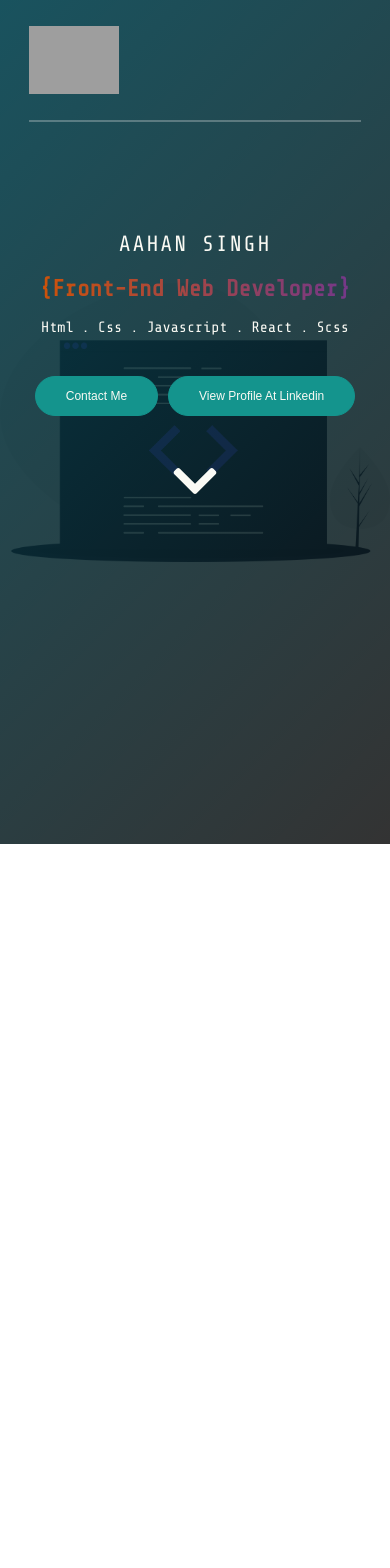
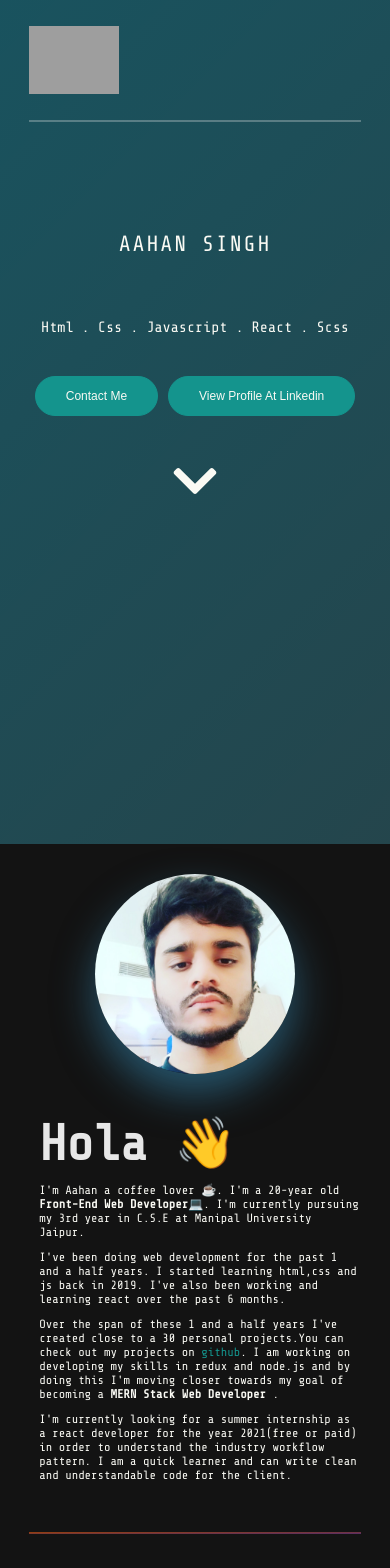
Before and after one commit to ascii-monk123/Portfilio-V2.0, a React (Create React App) app: page / in a window 390 px wide. Shown: the top 1568 px of the page. Before the commit the page ends 844 px from the top, so only its background shows below. Built offline with nearby package versions, Linux system fonts and the light colour scheme; grey boxes are pictures that could not be loaded.

Commit message:
Added the about me section

```diff
--- a/src/Container/Home.js
+++ b/src/Container/Home.js
@@ -3,14 +3,16 @@ import Logo from "../assets/img/landing-page.png";
 import HeadLogo from "../Component/HeadLogo";
 import BlueBtn from "../Component/UI/BlueBtn";
 import { FaChevronDown } from "react-icons/fa";
+import ProfileImg from "../assets/img/my-image.jpg"; //importing the image
 
+//styles for the header and the background
 const headStyles = {
   backgroundImage: `linear-gradient(135deg,rgba(0, 64, 77, 0.9) 0% ,rgba(0, 0, 0, 0.8) 100%),url(${Logo})`,
   backgroundSize: "contain",
   backgroundRepeat: "no-repeat",
-  backgroundPosition: "center",
 };
 
+//the home container
 const Home = () => {
   return (
     <div className="home" style={headStyles}>
@@ -29,6 +31,63 @@ const Home = () => {
           </button>
         </div>
       </header>
+      <section className="intro-section">
+        <div className="container">
+          <div className="wrapper">
+            <div className="grid columns3 row-gap-0 col-gap-1">
+              <div className="col-1-of-6">
+                <div className="wrapper img-wrapper">
+                  <div className="circle-image">
+                    <img src={ProfileImg} alt={"Profile "} />
+                  </div>
+                </div>
+              </div>
+              <div className="col-3-of-6">
+                <div className="about-me">
+                  <h1>Hola {<span className="rotate">👋</span>}</h1>
+                  <br />
+                  <p>
+                    I'm Aahan a coffee lover ☕. I'm a 20-year old{" "}
+                    <b>Front-End Web Developer</b>💻. I'm currently pursuing my
+                    3rd year in C.S.E at Manipal University Jaipur.
+                  </p>
+                  <br />
+                  <p>
+                    I've been doing web development for the past 1 and a half
+                    years. I started learning html,css and js back in 2019. I've
+                    also been working and learning react over the past 6 months.
+                  </p>
+                  <br />
+                  <p>
+                    Over the span of these 1 and a half years I've created close
+                    to a 30 personal projects.You can check out my projects on{" "}
+                    <a
+                      href="https://github.com/pokemonTrainer5833"
+                      target="_blank"
+                      className="blue-link"
+                    >
+                      github
+                    </a>
+                    . I am working on developing my skills in redux and node.js
+                    and by doing this I'm moving closer towards my goal of
+                    becoming a <b>MERN Stack Web Developer</b> .
+                  </p>
+                  <br />
+                  <p>
+                    I'm currently looking for a summer internship as a react
+                    developer for the year 2021(free or paid) in order to
+                    understand the industry workflow pattern. I am a quick
+                    learner and can write clean and understandable code for the
+                    client.
+                  </p>
+                </div>
+              </div>
+            </div>
+            <div className="gradient-hr transX orange-gradient"></div>
+          </div>
+        </div>
+      </section>
+      <section className="services-section"></section>
     </div>
   );
 };
--- /dev/null
+++ b/src/scss/mixins/_gradients.scss
@@ -0,0 +1,7 @@
+@mixin gradientMaker($startColor, $endColor, $direction) {
+  background-image: linear-gradient(
+    $direction,
+    rgba($startColor, 0.7),
+    rgba($endColor, 0.7)
+  );
+}
--- /dev/null
+++ b/src/scss/mixins/_grid.scss
@@ -0,0 +1,50 @@
+@mixin grid($columns, $row) {
+  @if $row==0 {
+    grid-template-columns: repeat($columns, 1fr);
+  }
+  @if $columns==0 {
+    grid-template-rows: repeat($rows, 1fr);
+  }
+}
+
+.grid {
+  display: grid;
+  &.columns2 {
+    @include grid(2, 0);
+  }
+  &.columns3 {
+    @include grid(3, 0);
+  }
+  &.row-gap-0 {
+    row-gap: 0px;
+  }
+  &.col-gap-1 {
+    column-gap: 1rem;
+  }
+}
+
+//for a 6 sized grid
+div.col-3-of-6 {
+  grid-column-start: 2;
+  grid-column-end: 6;
+}
+div.col-1-of-6 {
+  grid-column-start: 1;
+  grid-column-end: 2;
+}
+
+@media (max-width: 760px) {
+  .grid {
+    &.columns3 {
+      @include grid(1, 0);
+    }
+  }
+  div.col-3-of-6 {
+    grid-column-start: 1;
+    grid-column-end: 6;
+  }
+  div.col-1-of-6 {
+    grid-column-start: 1;
+    grid-column-end: 6;
+  }
+}
--- /dev/null
+++ b/src/scss/mixins/_shadowAnimation.scss
@@ -0,0 +1,24 @@
+@import "../modules/colors";
+@mixin setColorAnimation {
+  animation-name: shadowAnimation;
+  animation-duration: 5s;
+  animation-timing-function: ease-in;
+  animation-iteration-count: infinite;
+}
+@keyframes shadowAnimation {
+  0% {
+    box-shadow: 0 20px 40px 0 rgba(0, 255, 255, 0.5);
+  }
+  25% {
+    box-shadow: 0 20px 40px 0 rgba($color-purple, 0.5);
+  }
+  50% {
+    box-shadow: 0 20px 40px 0 rgba(yellow, 0.3);
+  }
+  75% {
+    box-shadow: 0 20px 40px 0 rgba($color-orange, 0.5);
+  }
+  100% {
+    box-shadow: 0 20px 40px 0 rgba(0, 255, 255, 0.5);
+  }
+}
--- a/src/scss/modules/_all.scss
+++ b/src/scss/modules/_all.scss
@@ -4,6 +4,20 @@
 @import "../partials/headerLogo";
 @import "../partials/container";
 
+//module imports
+@import "../modules/gradients";
+
 //#importing the buttons
 @import "../partials/buttons";
+
+//margin imports
 @import "../partials/margins";
+
+//import utils
+@import "../utils/wrapper";
+
+//mixin imports
+@import "../mixins/grid";
+
+//links import
+@import "./links";
--- a/src/scss/modules/_colors.scss
+++ b/src/scss/modules/_colors.scss
@@ -5,3 +5,4 @@ $color-white: #fafaf4;
 $color-grey-light: #e7e7e7;
 $color-teal: #059b9b;
 $color-orange: #d35400;
+$color-black-light: rgb(19, 19, 19);
--- /dev/null
+++ b/src/scss/modules/_gradients.scss
@@ -0,0 +1,6 @@
+@import "../mixins/gradients";
+@import "./colors";
+$torightBottom: to right bottom;
+.orange-gradient {
+  @include gradientMaker($color-orange, $color-purple, $torightBottom);
+}
--- a/src/scss/modules/_home.scss
+++ b/src/scss/modules/_home.scss
@@ -1,7 +1,17 @@
 @import "./colors";
+//importing the border radius animation
+@import "../mixins/shadowAnimation";
+
 .home {
   width: 100%;
   color: $color-purple;
+  background-position: center;
+  background-attachment: fixed;
+}
+.gradient-hr {
+  height: 2px;
+  width: 100%;
+  margin-top: 6rem;
 }
 .home-header {
   width: 100%;
@@ -25,7 +35,7 @@
     margin-top: 2rem;
     font-size: 4rem;
     text-align: center;
-    background-image: linear-gradient(to right, $color-orange, $color-purple);
+
     -webkit-background-clip: text;
     color: transparent;
     text-transform: capitalize;
@@ -62,7 +72,66 @@
     }
   }
 }
+//scss common for all sections
+.intro-section,
+.services-section {
+  min-height: 100vh;
+  width: 100%;
+  background-color: $color-black-light;
+}
 
+//the intro section inside the home section
+.intro-section {
+  background-color: $color-black-light;
+  padding-top: 10rem;
+  //the profile image
+  .circle-image {
+    height: 20rem;
+    width: 20rem;
+    border-radius: 50%;
+    overflow: hidden;
+    @include setColorAnimation;
+    cursor: pointer;
+
+    img {
+      width: 100%;
+      height: 100%;
+    }
+  }
+  //the about me paragraph
+  .about-me {
+    padding-left: 1rem;
+    h1 {
+      color: $color-grey-light;
+      font-size: 5rem;
+      span {
+        transform: rotate(-45deg);
+      }
+    }
+    p {
+      color: $color-white;
+      font-size: 1.7rem;
+    }
+  }
+}
+
+@media (max-width: 760px) {
+  .transX {
+    transform: translateY(-5rem);
+  }
+  .intro-section {
+    padding-top: 3rem;
+    .img-wrapper {
+      display: flex;
+      flex-direction: row;
+      justify-content: center;
+    }
+
+    .about-me {
+      margin: 4rem 0;
+    }
+  }
+}
 @media (max-width: 600px) {
   .home-message {
     width: 90%;
@@ -80,4 +149,12 @@
   .blue-button {
     font-size: 1.2rem;
   }
+  .about-me {
+    h1 {
+      font-size: 3rem;
+    }
+    p {
+      font-size: 1.2rem !important;
+    }
+  }
 }
--- /dev/null
+++ b/src/scss/modules/_links.scss
@@ -0,0 +1,9 @@
+@import "./colors";
+.blue-link {
+  text-decoration: none;
+  color: $color-blue;
+  transition: color 0.5s;
+  &:hover {
+    color: $color-brown;
+  }
+}
--- /dev/null
+++ b/src/scss/utils/_wrapper.scss
@@ -0,0 +1,4 @@
+.wrapper {
+  width: 100%;
+  height: 100%;
+}
```
Also changed, not shown: src/assets/img/my-image.jpg (added), 1 other file (tests, documents, lock files or other folders).
